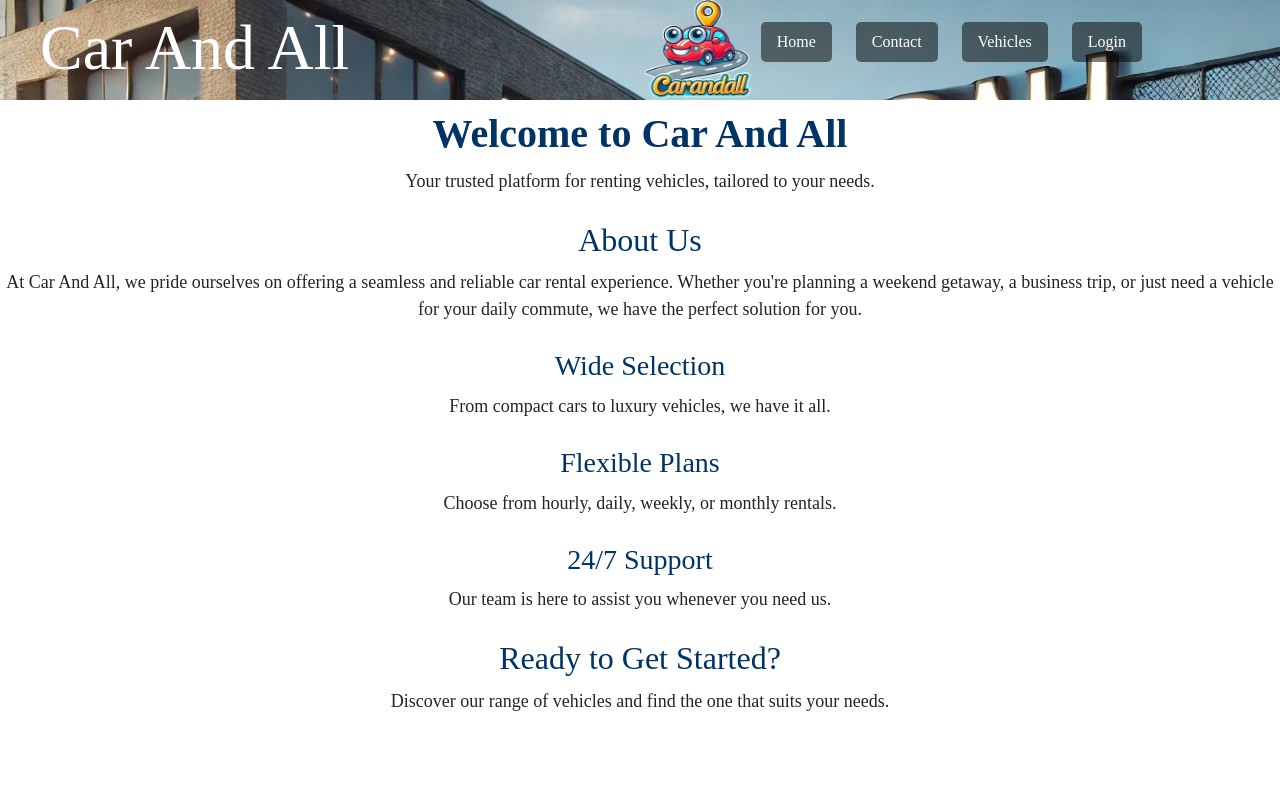
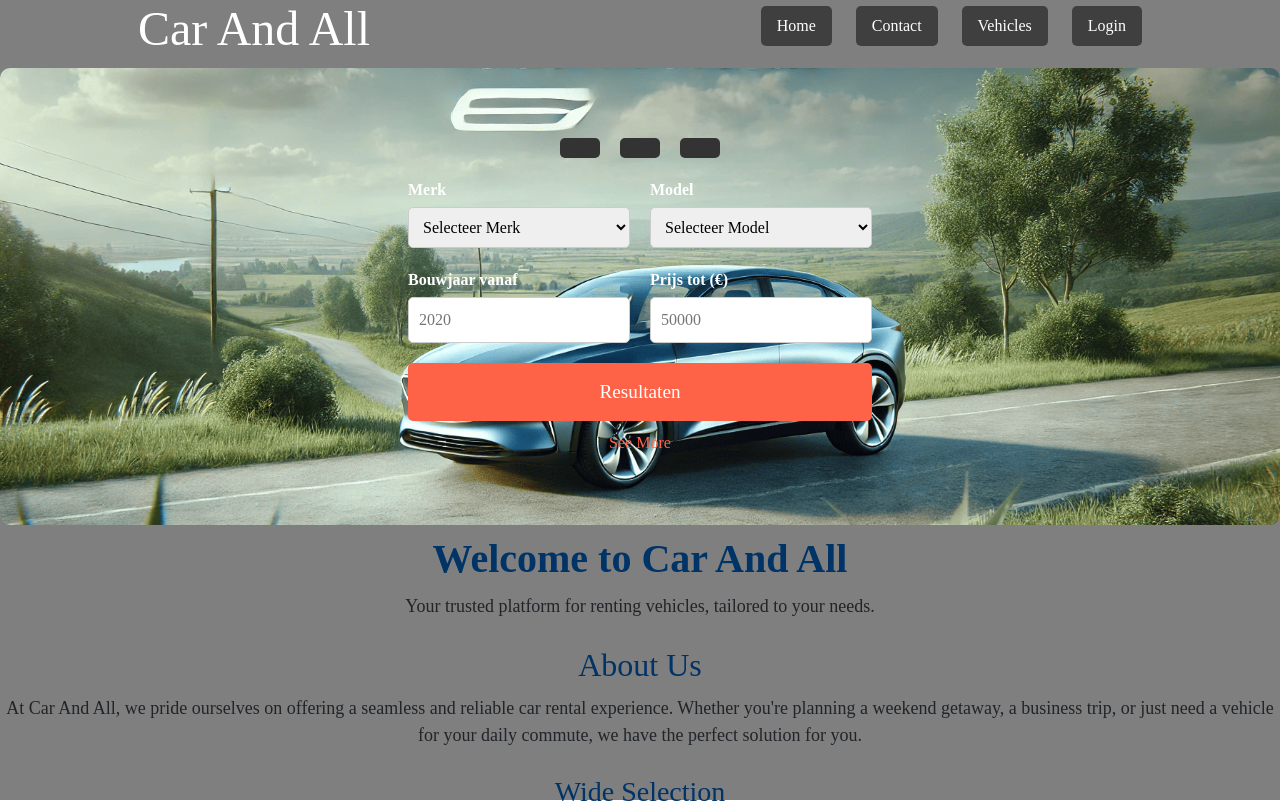
Before and after one commit to Kevin-Gazi/Front_End_Car_and_All, a React (Create React App) app: page / in a window 1280 px wide. Shown: the top 803 px of the page. Built offline with nearby package versions, Linux system fonts and the light colour scheme.

Commit message:
HomePage_SearchSection gemaakt

```diff
--- a/src/App.css
+++ b/src/App.css
@@ -11,14 +11,15 @@ body {
 }
 
 .CarandAll {
-  background-image: url('Background.jpg');
-  height: 100px;
   display: flex;
+  flex-direction: column;
   justify-content: center;
   align-items: center;
-  position: sticky;
+  color: blue;
   top: 0;
   z-index: 999;
+  height: auto;
+  padding: 0px 0;
 }
 
 .container {
@@ -31,12 +32,10 @@ body {
 }
 
 .Title {
-  position: absolute;
-  top: 10px;
-  left: 40px;
-  transition: all 0.5s ease;
-  font-size: 4rem;
-
+  font-size: clamp(1.5rem, 4vw, 3rem);
+  color: white;
+  text-align: center;
+  margin-bottom: 10px;
 }
 
 .Title a {
@@ -49,22 +48,8 @@ body {
   color: #ff6347;
   text-shadow: 0 0 15px #ff6347;
   transform: scale(1.1);
+  transition: 0.5s;
 }
-
-
-.logo img {
-  position: relative;
-  top: 2.5px;
-  left: 500px;
-  width: 120px;
-  height: 105px;
-  transition: all 0.5s ease;
-}
-
-.logo img:hover {
-  transform: scale(0.9);
-}
-
 
 .menu {
   list-style: none;
@@ -92,3 +77,49 @@ body {
   box-shadow: 0 0 15px #ff6347;
   transform: scale(1.1);
 }
+
+@media (max-width: 768px) {
+  .CarandAll {
+    flex-direction: column;
+    height: auto;
+  }
+
+  .container {
+    flex-direction: column;
+    width: 90%;
+  }
+
+  .menu {
+    flex-direction: column;
+    gap: 10px;
+    margin-top: 10px;
+  }
+
+  .Title {
+    font-size: 2rem;
+  }
+
+  .menu_links {
+    font-size: 1rem;
+  }
+}
+
+@media (max-width: 480px) {
+  .Title {
+    font-size: 1.5rem;
+  }
+
+  .logo img {
+    width: 100px;
+    height: 90px;
+  }
+
+  .menu {
+    gap: 5px;
+  }
+
+  .menu_links {
+    font-size: 0.9rem;
+    padding: 0.4rem;
+  }
+}
--- a/src/Components/NavBar.js
+++ b/src/Components/NavBar.js
@@ -6,13 +6,6 @@ export function NavBar() {
         <nav className="CarandAll">
             <div className="container">
                 <h1 className="Title"><a href = "/">Car And All</a></h1>
-
-                {/* Logo/Image */}
-                <div className="logo">
-                    <a href="/">
-                        <img src={logo} alt="Car and All Logo" />
-                    </a>
-                </div>
 
                 {/* Menu */}
                 <ul className="menu">
@@ -31,6 +24,7 @@ export function NavBar() {
                 </ul>
             </div>
         </nav>
+
     );
 }
 export default NavBar;
--- /dev/null
+++ b/src/Components/SearchSection.css
@@ -0,0 +1,125 @@
+/* Middle Section */
+.search-section {
+    background: url('HomePage_Background.png') no-repeat center center;
+    background-size: cover;
+    padding: 50px 20px;
+    border-radius: 10px;
+    color: white;
+}
+
+.search-section {
+    min-height: 400px;
+    display: flex;
+    flex-direction: column;
+    justify-content: center;
+    align-items: center;
+}
+
+.search-section::before {
+    content: "";
+    position: absolute;
+    top: 0;
+    left: 0;
+    width: 100%;
+    height: 100%;
+    background: rgba(0, 0, 0, 0.5);
+    z-index: -1;
+}
+
+
+
+.search-container {
+    max-width: 1200px;
+    margin: 0 auto;
+    padding: 20px;
+    display: flex;
+    flex-direction: column;
+    align-items: center;
+}
+
+.icon-group {
+    display: flex;
+    justify-content: center;
+    margin-bottom: 20px;
+}
+
+.icon-button {
+    background-color: #333;
+    color: #fff;
+    border: none;
+    padding: 10px 20px;
+    margin: 0 10px;
+    font-size: 1.5rem;
+    border-radius: 5px;
+    cursor: pointer;
+    transition: all 0.3s ease;
+}
+
+.icon-button:hover {
+    background-color: #ff6347;
+}
+
+.search-form {
+    display: grid;
+    grid-template-columns: repeat(2, 1fr);
+    gap: 20px;
+    width: 100%;
+    max-width: 800px;
+}
+
+.form-group {
+    display: flex;
+    flex-direction: column;
+}
+
+.form-group label {
+    margin-bottom: 5px;
+    font-weight: bold;
+}
+
+.form-group select,
+.form-group input {
+    padding: 10px;
+    border: 1px solid #ccc;
+    border-radius: 5px;
+}
+
+.search-button {
+    grid-column: span 2;
+    padding: 15px;
+    background-color: #ff6347;
+    color: #fff;
+    font-size: 1.2rem;
+    border: none;
+    border-radius: 5px;
+    cursor: pointer;
+    text-align: center;
+}
+
+.search-button:hover {
+    background-color: #e8533b;
+}
+
+.advanced-search {
+    margin-top: 10px;
+}
+
+.advanced-search a {
+    color: #ff6347;
+    text-decoration: none;
+}
+
+.advanced-search a:hover {
+    text-decoration: underline;
+}
+
+/* Responsive Design */
+@media (max-width: 768px) {
+    .search-form {
+        grid-template-columns: 1fr;
+    }
+
+    .search-button {
+        grid-column: span 1;
+    }
+}
--- /dev/null
+++ b/src/Components/SearchSection.js
@@ -0,0 +1,67 @@
+import React from "react";
+import './SearchSection.css';
+
+export function SearchSection() {
+    return (
+        <section className="search-section">
+            <div className="search-container">
+
+                {/* Icon Selection Section */}
+                <div className="icon-group">
+                    <button className="icon-button">
+                        <i className="fas fa-car"></i>
+                    </button>
+                    <button className="icon-button">
+                        <i className="fas fa-motorcycle"></i>
+                    </button>
+                    <button className="icon-button">
+                        <i className="fas fa-truck"></i>
+                    </button>
+                </div>
+
+                {/* Search Form */}
+                <form className="search-form">
+                    <div className="form-group">
+                        <label>Merk</label>
+                        <select>
+                            <option value="">Selecteer Merk</option>
+                            <option value="BMW">BMW</option>
+                            <option value="Audi">Audi</option>
+                        </select>
+                    </div>
+
+                    <div className="form-group">
+                        <label>Model</label>
+                        <select>
+                            <option value="">Selecteer Model</option>
+                            <option value="X5">X5</option>
+                            <option value="A4">A4</option>
+                        </select>
+                    </div>
+
+                    <div className="form-group">
+                        <label>Bouwjaar vanaf</label>
+                        <input type="number" placeholder="2020" />
+                    </div>
+
+                    <div className="form-group">
+                        <label>Prijs tot (€)</label>
+                        <input type="number" placeholder="50000" />
+                    </div>
+
+                    {/* Submit Button */}
+                    <button type="submit" className="search-button">
+                        Resultaten
+                    </button>
+                </form>
+
+                {/* Show All The Cars*/}
+                <div className="advanced-search">
+                    <a href="/advanced-search">See More</a>
+                </div>
+            </div>
+        </section>
+    );
+}
+
+export default SearchSection;
--- a/src/Homepage/Home.js
+++ b/src/Homepage/Home.js
@@ -1,8 +1,11 @@
 import React from "react";
 import './Home.css';
+import SearchSection from "../Components/SearchSection";
 
 export default function Home() {
     return (
+        <>
+        <SearchSection/>
         <div className="home">
             {/* Hero Section */}
             <header>
@@ -44,5 +47,6 @@ export default function Home() {
                 <p className = "cta-text">Discover our range of vehicles and find the one that suits your needs.</p>
             </section>
         </div>
+        </>
     );
 }
```
Also changed, not shown: src/App.js (line endings or trailing spaces), src/Components/HomePage_Background.png (added).
